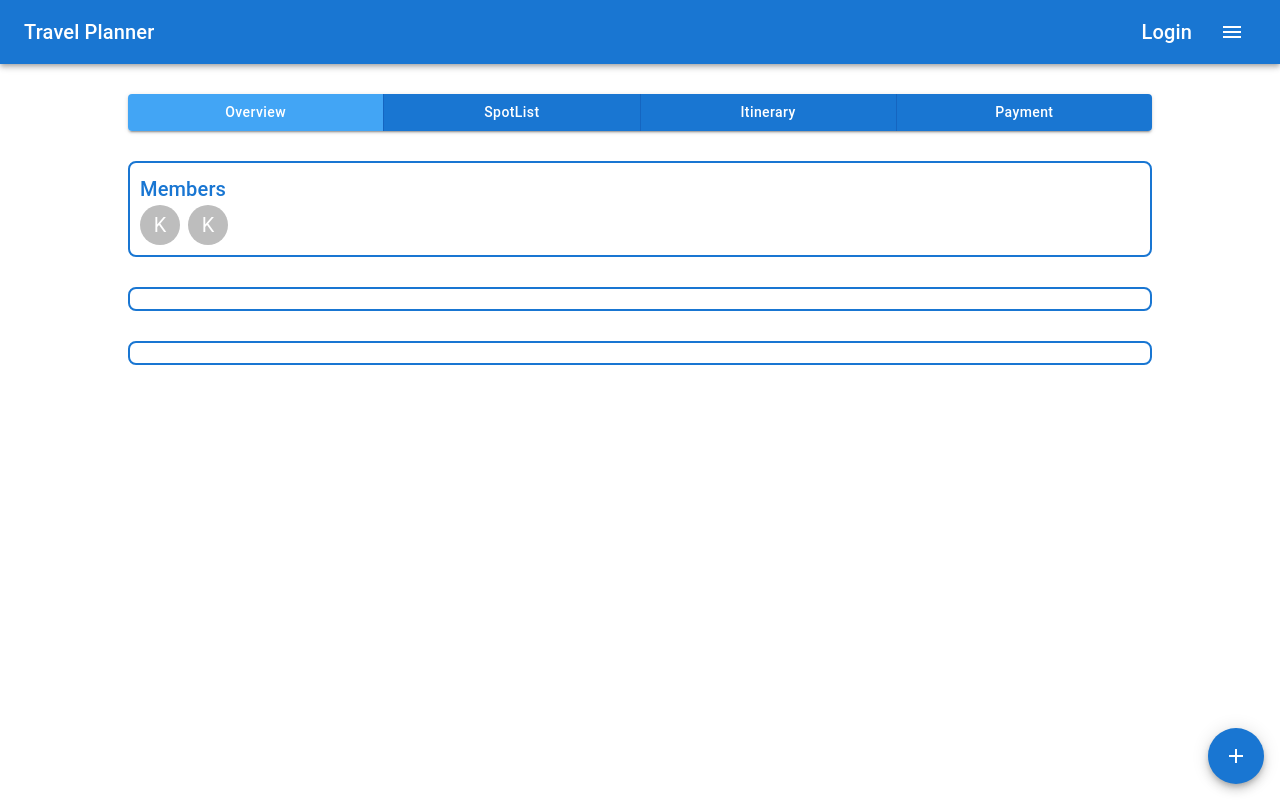
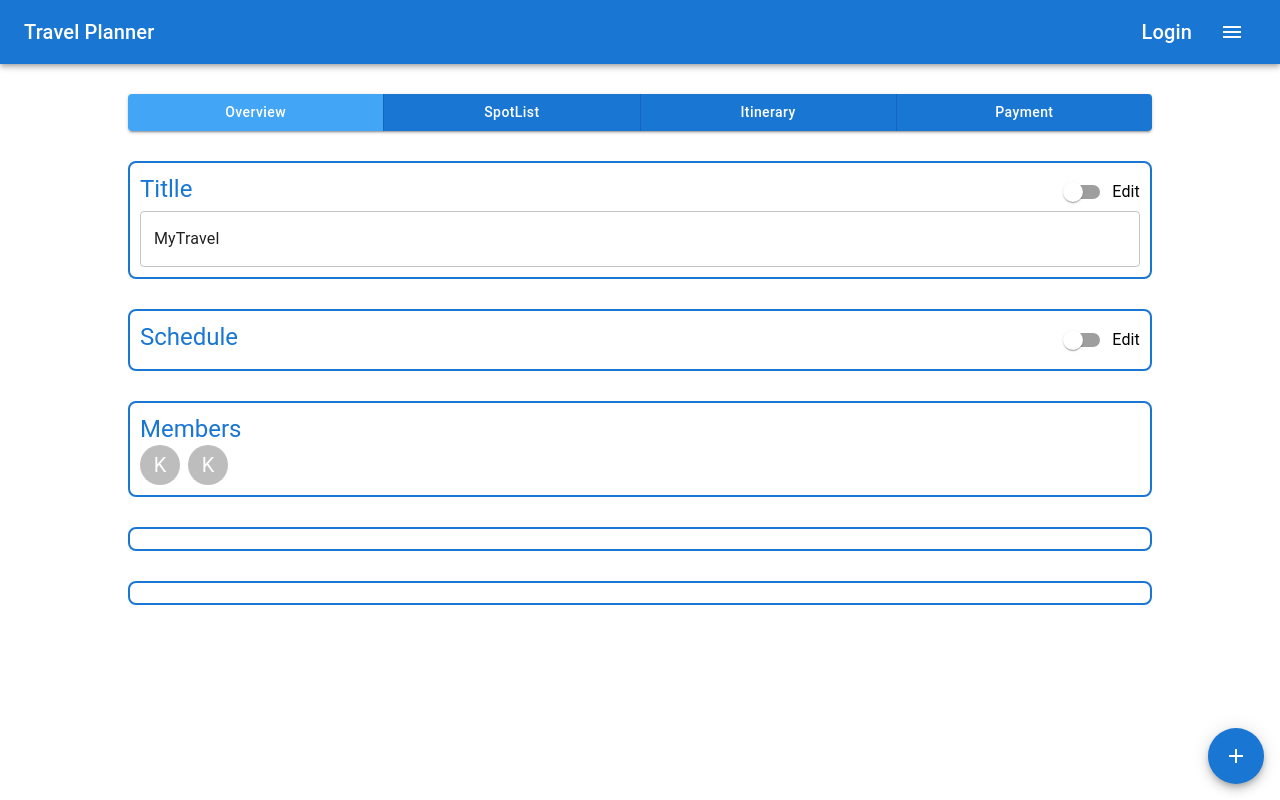
Before and after one commit to kanade2001/TravelPlanner, a React (Create React App) app in the folder frontend/: page /plan in a window 1280 px wide. Built offline with nearby package versions, Linux system fonts and the light colour scheme.

Commit message:
Create Title Box

```diff
--- a/frontend/src/routes/Plan.jsx
+++ b/frontend/src/routes/Plan.jsx
@@ -16,10 +16,10 @@ import { ThemeProvider, createTheme } from '@mui/material/styles';
 const theme = createTheme();
 
 const viewList = [
-  { name: 'Overview'},
-  { name: 'SpotList'},
-  { name: 'Itinerary'},
-  { name: 'Payment'},
+  { name: 'Overview', id: 'overview'},
+  { name: 'SpotList', id: 'spotList'},
+  { name: 'Itinerary', id: 'itinerary'},
+  { name: 'Payment', id: 'payment'},
 ];
 
 function Plan() {
@@ -42,6 +42,7 @@ function Plan() {
         <ButtonGroup variant="contained" aira-label="View" sx={{ width: "100%" }}>
           {viewList.map((view) => (
             <Button
+              id={view.id}
               sx={{ textTransform: 'none', flex: 1, backgroundColor: selectedView === view.name ? 'primary.light' : 'primary' }}
               value={view.name}
               onClick={() => handleSetSelectedView(view.name)}
--- a/frontend/src/routes/Plan/Overview.jsx
+++ b/frontend/src/routes/Plan/Overview.jsx
@@ -1,5 +1,5 @@
-import React from 'react';
-import { SpeedDial, Typography } from '@mui/material';
+import { React, useState } from 'react';
+import { SpeedDial, TextField, Typography } from '@mui/material';
 import { SpeedDialAction } from '@mui/material';
 import { SpeedDialIcon } from '@mui/material';
 import { Room, RestaurantMenu, Flight } from '@mui/icons-material';
@@ -11,15 +11,61 @@ import ButtonGroup from '@mui/material/ButtonGroup';
 import Avatar from '@mui/material/Avatar';
 import Stack from '@mui/material/Stack';
 
+
 import { ThemeProvider, createTheme } from '@mui/material/styles';
 
 const theme = createTheme();
 
+
+
+
 function Overview() {
+  // Title Edit
+  const [isEditTitle, setIsEditTitle] = useState(false);
+  const handleSetIsEditTitle = (event) => {
+    setIsEditTitle(event.target.checked)
+  }
+
+  // Schedule Edit
+  const [isEditSchedule, setIsEditSchedule] = useState(false);
+  const handleSetIsEditSchedule = (event) => {
+    setIsEditSchedule(event.target.checked)
+  }
+
   return (
     <ThemeProvider theme={theme}>
+      {/* Title */}
+      <Box marginTop="30px" padding="10px" sx={{ border: 2, borderColor: "primary.main", borderRadius: 2}}>
+        <Stack direction={"row"} spacing={2}>
+          <Typography variant="h5" color="primary.main" sx={{ textAlign: "left", flex: 1 }}>
+            Titlle
+          </Typography>
+          <FormControlLabel control={<Switch checked={isEditTitle} onChange={handleSetIsEditTitle} />} label="Edit" />
+        </Stack>
+        <TextField
+          id="travelTitle"
+          label=""
+          defaultValue="MyTravel"
+          fullWidth
+          InputProps={{
+            readOnly: isEditTitle ? false : true,
+          }}
+        />
+      </Box>
+
+      {/* Schedule */}
+      <Box marginTop="30px" padding="10px" sx={{ border: 2, borderColor: "primary.main", borderRadius: 2}}>
+      <Stack direction={"row"} spacing={2}>
+          <Typography variant="h5" color="primary.main" sx={{ textAlign: "left", flex: 1 }}>
+            Schedule
+          </Typography>
+          <FormControlLabel control={<Switch checked={isEditSchedule} onChange={handleSetIsEditSchedule} />} label="Edit" />
+        </Stack>
+      </Box>
+
+      {/* Members */}
       <Box marginTop="30px" padding="10px" sx={{ border: 2, borderColor: "primary.main", borderRadius: 2 }}>
-        <Typography variant="h6" color="primary.main" sx={{ textAlign: "left"}}>
+        <Typography variant="h5" color="primary.main" sx={{ textAlign: "left"}}>
           Members
         </Typography>
         <Stack direction="row" spacing={1}>
@@ -27,6 +73,8 @@ function Overview() {
           <Avatar>K</Avatar>
         </Stack>
       </Box>
+
+
       <Box marginTop="30px" padding="10px" sx={{ border: 2, borderColor: "primary.main", borderRadius: 2}}></Box>
       <Box marginTop="30px" padding="10px" sx={{ border: 2, borderColor: "primary.main", borderRadius: 2}}></Box>
     </ThemeProvider>
```
